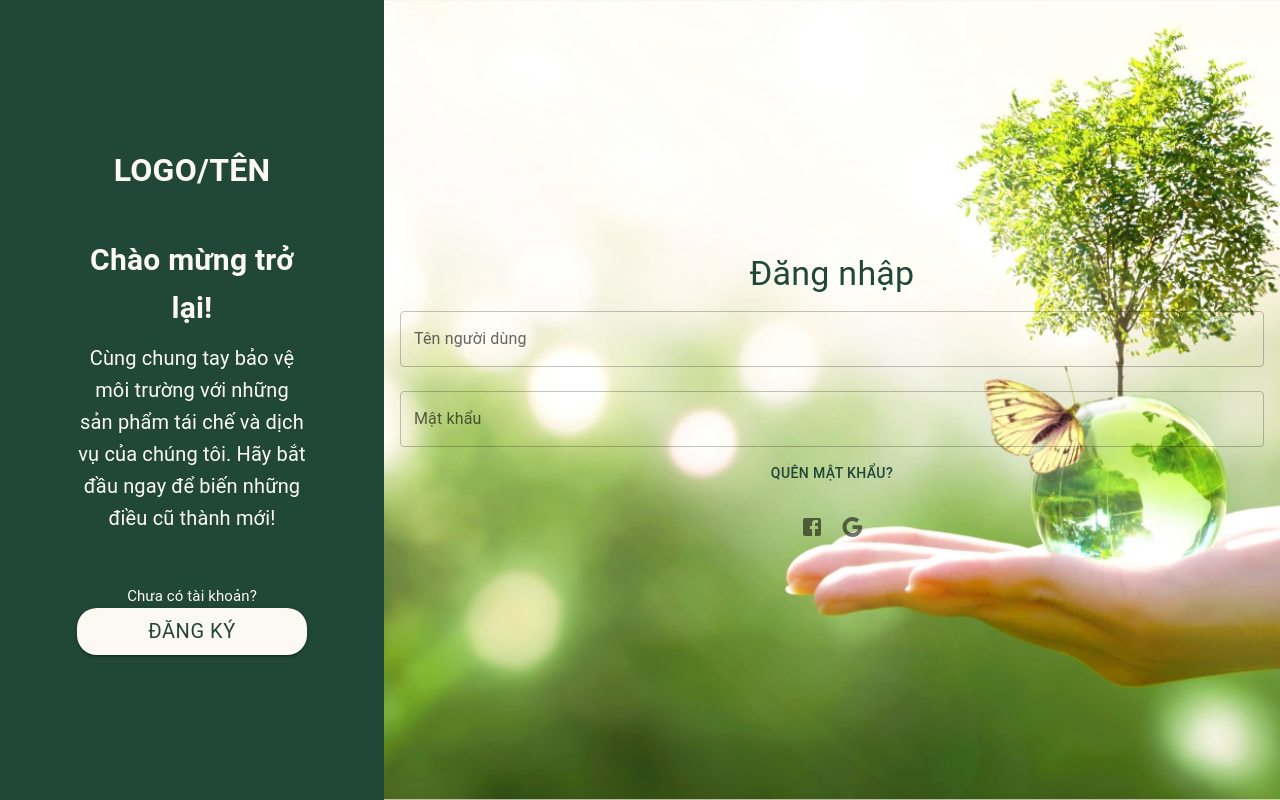
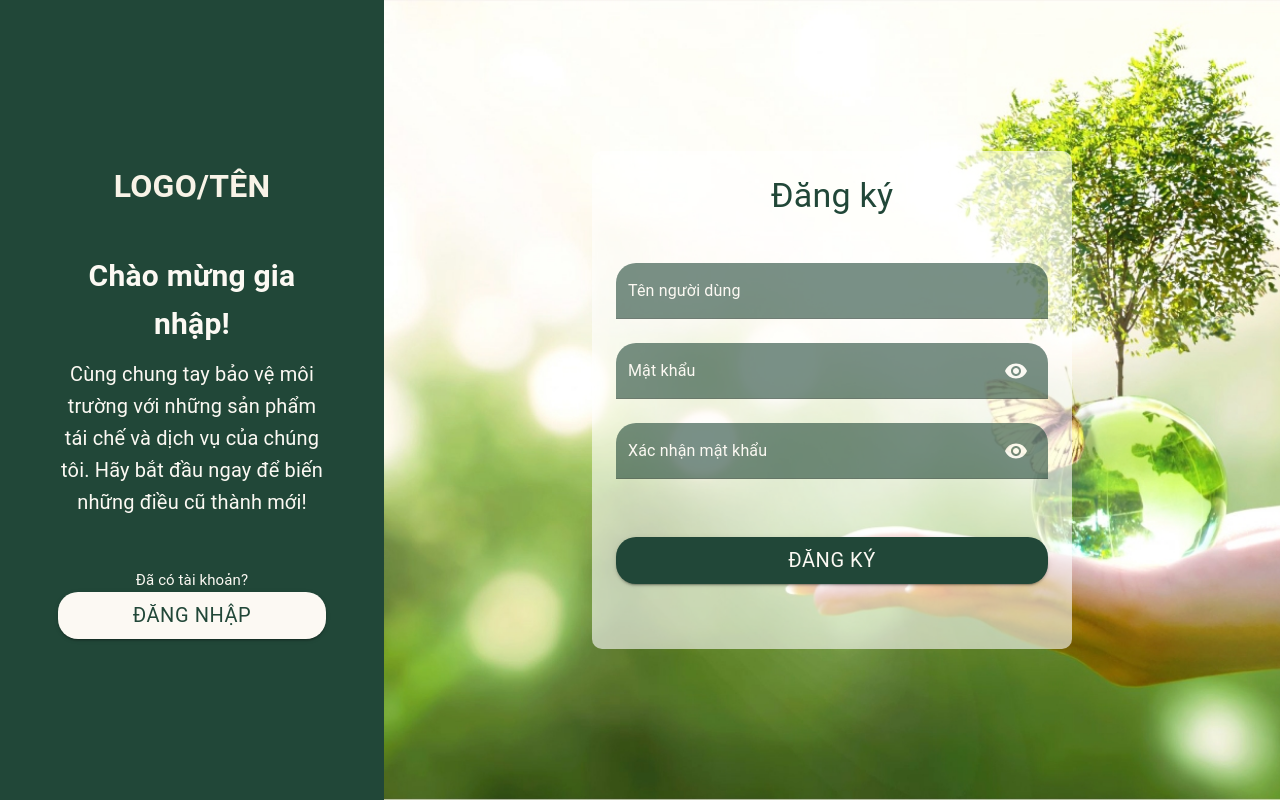
Before and after one commit to Hans2374/TrashCollection, a React (Create React App) app: page /login in a window 1280 px wide. Both pictures are taken after a click on the button "ĐĂNG KÝ". Built offline with nearby package versions, Linux system fonts and the light colour scheme; a web font is replaced by a local one.

Commit message:
Slide animation done

```diff
--- /dev/null
+++ b/src/components/Login.css
@@ -0,0 +1,101 @@
+/* src/components/Login.css */
+.fade-enter {
+    opacity: 0;
+}
+
+.fade-enter-active {
+    opacity: 1;
+    transition: opacity 300ms;
+}
+
+.fade-exit {
+    opacity: 1;
+}
+
+.fade-exit-active {
+    opacity: 0;
+    transition: opacity 300ms;
+}
+
+.flip-enter {
+    transform: rotateY(90deg);
+}
+
+.flip-enter-active {
+    transform: rotateY(0deg);
+    transition: transform 300ms;
+}
+
+.flip-exit {
+    transform: rotateY(0deg);
+}
+
+.flip-exit-active {
+    transform: rotateY(90deg);
+    transition: transform 300ms;
+}
+
+/* src/components/Login.css */
+.slide-text {
+    display: inline-block;
+    position: relative;
+    overflow: hidden;
+    height: '20px';
+    /* Adjust based on the text size */
+}
+
+.slide-up {
+    animation: slideUp 0.5s forwards;
+}
+
+.slide-down {
+    animation: slideDown 0.5s forwards;
+}
+
+@keyframes slideUp {
+    0% {
+        transform: translateY(0);
+    }
+
+    100% {
+        transform: translateY(-100%);
+    }
+}
+
+@keyframes slideDown {
+    0% {
+        transform: translateY(100%);
+    }
+
+    100% {
+        transform: translateY(0);
+    }
+}
+
+.form-slide-up {
+    animation: formSlideUp 0.5s forwards;
+}
+
+.form-slide-down {
+    animation: formSlideDown 0.5s forwards;
+}
+
+@keyframes formSlideUp {
+    0% {
+        transform: translateY(0);
+    }
+
+    100% {
+        transform: translateY(-100%);
+    }
+}
+
+@keyframes formSlideDown {
+    0% {
+        transform: translateY(100%);
+    }
+
+    100% {
+        transform: translateY(0);
+    }
+}
--- a/src/components/Login.js
+++ b/src/components/Login.js
@@ -1,10 +1,64 @@
-import React from 'react';
-import { Box, Typography, Button, TextField, IconButton } from '@mui/material';
-import FacebookIcon from '@mui/icons-material/Facebook';
-import GoogleIcon from '@mui/icons-material/Google';
+import React, { useState } from 'react';
+import { Box, Typography, TextField, Button, InputAdornment, IconButton } from '@mui/material';
+import { Visibility, VisibilityOff } from '@mui/icons-material';
 import colors from '../colors';
+import './Login.css'; // Import the CSS file for animations
 
 const Login = () => {
+    const [username, setUsername] = useState('');
+    const [password, setPassword] = useState('');
+    const [confirmPassword, setConfirmPassword] = useState('');
+    const [showPassword, setShowPassword] = useState(false);
+    const [showConfirmPassword, setShowConfirmPassword] = useState(false);
+    const [errors, setErrors] = useState({ username: '', password: '', confirmPassword: '' });
+    const [isRegister, setIsRegister] = useState(false);
+    const [animate, setAnimate] = useState(false);
+
+    const handleClickShowPassword = () => setShowPassword(!showPassword);
+    const handleClickShowConfirmPassword = () => setShowConfirmPassword(!showConfirmPassword);
+    const handleMouseDownPassword = (event) => event.preventDefault();
+
+    const validate = () => {
+        let tempErrors = { username: '', password: '', confirmPassword: '' };
+        let isValid = true;
+
+        if (!username) {
+            tempErrors.username = 'Tên username hoặc email không được để trống';
+            isValid = false;
+        } else if (!/\S+@\S+\.\S+/.test(username)) {
+            tempErrors.username = 'Email không đúng định dạng';
+            isValid = false;
+        }
+
+        if (!password) {
+            tempErrors.password = 'Mật khẩu không được để trống';
+            isValid = false;
+        }
+
+        if (isRegister && password !== confirmPassword) {
+            tempErrors.confirmPassword = 'Mật khẩu xác nhận không khớp';
+            isValid = false;
+        }
+
+        setErrors(tempErrors);
+        return isValid;
+    };
+
+    const handleSubmit = (event) => {
+        event.preventDefault();
+        if (validate()) {
+            // Handle successful validation
+        }
+    };
+
+    const handleToggle = () => {
+        setAnimate(true);
+        setTimeout(() => {
+            setIsRegister(!isRegister);
+            setAnimate(false);
+        }, 500); // Duration of the animation
+    };
+
     return (
         <Box display="flex" flexDirection="row" justifyContent="space-between" sx={{ height: '100vh' }}>
             {/* Left Box */}
@@ -22,13 +76,23 @@ const Login = () => {
                     flexDirection="column"
                     justifyContent="center"
                     alignItems="center"
-                    sx={{ backgroundColor: 'transparent', width: '60%', height: '80%' }}
+                    sx={{ backgroundColor: 'transparent', width: '70%', height: '80%' }}
                 >
-                    <Typography variant="h6" style={{ color: colors.color1, fontSize: '32px', fontWeight: 700, marginBottom: '40px' }}>LOGO/TÊN</Typography>
-                    <Typography variant="h6" style={{ color: colors.color1, fontSize: '30px', fontWeight: 600, marginBottom: '10px' }}>Chào mừng trở lại!</Typography>
+                    <Typography variant="h6" style={{ color: colors.color3, fontSize: '32px', fontWeight: 700, marginBottom: '40px' }}>LOGO/TÊN</Typography>
+                    <Box className="slide-text">
+                        <Typography variant="h6" className={animate ? 'slide-up' : 'slide-down'} style={{ color: colors.color1, fontSize: '30px', fontWeight: 600, marginBottom: '10px' }}>
+                            {isRegister ? 'Chào mừng gia nhập!' : 'Chào mừng trở lại!'}
+                        </Typography>
+                    </Box>
                     <Typography variant="h6" style={{ color: colors.color1, fontSize: '20px', fontWeight: 400, marginBottom: '50px' }}>Cùng chung tay bảo vệ môi trường với những sản phẩm tái chế và dịch vụ của chúng tôi. Hãy bắt đầu ngay để biến những điều cũ thành mới!</Typography>
-                    <Typography variant="h6" style={{ color: colors.color1, fontSize: '15px', fontWeight: 400 }}>Chưa có tài khoản?</Typography>
-                    <Button variant="contained" style={{ backgroundColor: colors.color1, color: colors.color2, fontSize: '20px', fontWeight: 400, width: '100%', borderRadius: '20px' }}>Đăng ký</Button>
+                    <Box className="slide-text">
+                        <Typography variant="h6" className={animate ? 'slide-up' : 'slide-down'} style={{ color: colors.color1, fontSize: '15px', fontWeight: 400 }}>
+                            {isRegister ? 'Đã có tài khoản?' : 'Chưa có tài khoản?'}
+                        </Typography>
+                    </Box>
+                    <Button variant="contained" style={{ backgroundColor: colors.color1, color: colors.color2, fontSize: '20px', fontWeight: 400, width: '100%', borderRadius: '20px' }} onClick={handleToggle} >
+                        {isRegister ? 'Đăng nhập' : 'Đăng ký'}
+                    </Button>
                 </Box>
             </Box>
 
@@ -46,17 +110,122 @@ const Login = () => {
                     backgroundPosition: 'center',
                 }}
             >
-                <Typography variant="h4" style={{ color: colors.color2 }}>Đăng nhập</Typography>
-                <TextField label="Tên người dùng" variant="outlined" margin="normal" fullWidth />
-                <TextField label="Mật khẩu" type="password" variant="outlined" margin="normal" fullWidth />
-                <Button style={{ color: colors.color2 }}>Quên mật khẩu?</Button>
-                <Box display="flex" justifyContent="center" mt={2}>
-                    <IconButton>
-                        <FacebookIcon />
-                    </IconButton>
-                    <IconButton>
-                        <GoogleIcon />
-                    </IconButton>
+                <Box p={3} className={animate ? 'form-slide-up' : 'form-slide-down'} sx={{ backgroundColor: 'rgba(255, 255, 255, 0.6)', borderRadius: '10px', width: '50%', height: '450px' }}>
+                    <Typography variant="h4" style={{ color: colors.color2, marginBottom: '30px' }}>{isRegister ? 'Đăng ký' : 'Đăng nhập'}</Typography>
+                    <TextField
+                        label={isRegister ? "Tên người dùng" : "Tên username hoặc email"}
+                        variant="filled"
+                        margin="normal"
+                        fullWidth
+                        value={username}
+                        onChange={(e) => setUsername(e.target.value)}
+                        error={!!errors.username}
+                        helperText={errors.username}
+                        InputProps={{
+                            style: {
+                                backgroundColor: colors.color2,
+                                borderRadius: '20px 20px 0px 0px',
+                                opacity: 0.6,
+                                color: colors.color1,
+                                border: 'none',
+                            },
+                        }}
+                        InputLabelProps={{
+                            style: { color: colors.color1 },
+                        }}
+                    />
+                    <TextField
+                        label="Mật khẩu"
+                        type={showPassword ? 'text' : 'password'}
+                        variant="filled"
+                        margin="normal"
+                        fullWidth
+                        value={password}
+                        onChange={(e) => setPassword(e.target.value)}
+                        error={!!errors.password}
+                        helperText={errors.password}
+                        InputProps={{
+                            style: {
+                                backgroundColor: colors.color2,
+                                borderRadius: '20px 20px 0px 0px',
+                                opacity: 0.6,
+                                color: colors.color1,
+                            },
+                            endAdornment: (
+                                <InputAdornment position="end">
+                                    <IconButton
+                                        onClick={handleClickShowPassword}
+                                        onMouseDown={handleMouseDownPassword}
+                                        edge="end"
+                                        sx={{ mr: 0 }}
+                                    >
+                                        {showPassword ? <VisibilityOff sx={{ color: colors.color1 }} /> : <Visibility sx={{ color: colors.color1 }} />}
+                                    </IconButton>
+                                </InputAdornment>
+                            ),
+                        }}
+                        InputLabelProps={{
+                            style: { color: colors.color1 },
+                        }}
+                    />
+                    {isRegister && (
+                        <TextField
+                            label="Xác nhận mật khẩu"
+                            type={showConfirmPassword ? 'text' : 'password'}
+                            variant="filled"
+                            margin="normal"
+                            fullWidth
+                            value={confirmPassword}
+                            onChange={(e) => setConfirmPassword(e.target.value)}
+                            error={!!errors.confirmPassword}
+                            helperText={errors.confirmPassword}
+                            InputProps={{
+                                style: {
+                                    backgroundColor: colors.color2,
+                                    borderRadius: '20px 20px 0px 0px',
+                                    opacity: 0.6,
+                                    color: colors.color1,
+                                    marginBottom: '20px',
+                                },
+                                endAdornment: (
+                                    <InputAdornment position="end">
+                                        <IconButton
+                                            onClick={handleClickShowConfirmPassword}
+                                            onMouseDown={handleMouseDownPassword}
+                                            edge="end"
+                                            sx={{ mr: 0 }}
+                                        >
+                                            {showConfirmPassword ? <VisibilityOff sx={{ color: colors.color1 }} /> : <Visibility sx={{ color: colors.color1 }} />}
+                                        </IconButton>
+                                    </InputAdornment>
+                                ),
+                            }}
+                            InputLabelProps={{
+                                style: { color: colors.color1 },
+                            }}
+                        />
+                    )}
+                    <Button
+                        variant="contained"
+                        style={{ backgroundColor: colors.color2, color: colors.color1, fontSize: '20px', fontWeight: 400, width: '100%', borderRadius: '20px' }}
+                        sx={{ marginTop: '30px' }}
+                        onClick={handleSubmit}
+                    >
+                        {isRegister ? 'Đăng ký' : 'Đăng nhập'}
+                    </Button>
+                    {!isRegister && (
+                        <Box display="flex" justifyContent='space-between' mt={3}>
+                            <Button style={{ color: colors.color2 }}>Quên mật khẩu?</Button>
+                            <Box>
+                                <IconButton>
+                                    <img src={`${process.env.PUBLIC_URL}/images/facebook.png`} alt="Facebook" style={{ width: '24px', height: '24px' }} />
+                                </IconButton>
+                                <IconButton>
+                                    <img src={`${process.env.PUBLIC_URL}/images/gmail.png`} alt="Gmail" style={{ width: '24px', height: '24px' }} />
+                                </IconButton>
+                            </Box>
+                        </Box>
+                    )}
                 </Box>
             </Box>
         </Box>
```
Also changed, not shown: public/images/facebook.png (added), public/images/gmail.png (added).
